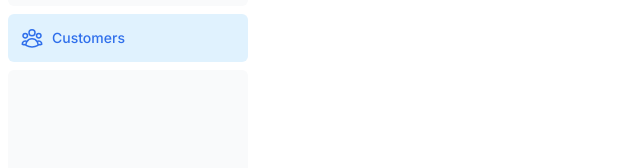
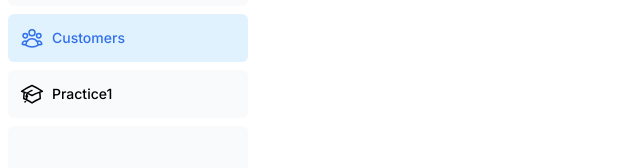
Before and after one commit to advancedeveloper24/nextjs-dashboard-practice2, a Next.js app: page /dashboard/customers in a window 1280 px wide. Shown: the part 282-450 px from the top of the page, without its empty margins (0-640 px from the left). Built offline with nearby package versions, Linux system fonts and the light colour scheme; a web font is replaced by a local one.

Commit message:
navlinks

```diff
--- a/app/ui/dashboard/nav-links.tsx
+++ b/app/ui/dashboard/nav-links.tsx
@@ -4,6 +4,7 @@ import {
   UserGroupIcon,
   HomeIcon,
   DocumentDuplicateIcon,
+  AcademicCapIcon,
 } from "@heroicons/react/24/outline";
 import clsx from "clsx";
 import Link from "next/link";
@@ -19,6 +20,7 @@ const links = [
     icon: DocumentDuplicateIcon,
   },
   { name: "Customers", href: "/dashboard/customers", icon: UserGroupIcon },
+  { name: "Practice1", href: "/dashbaord/practice1", icon: AcademicCapIcon },
 ];
 
 export default function NavLinks() {
```
